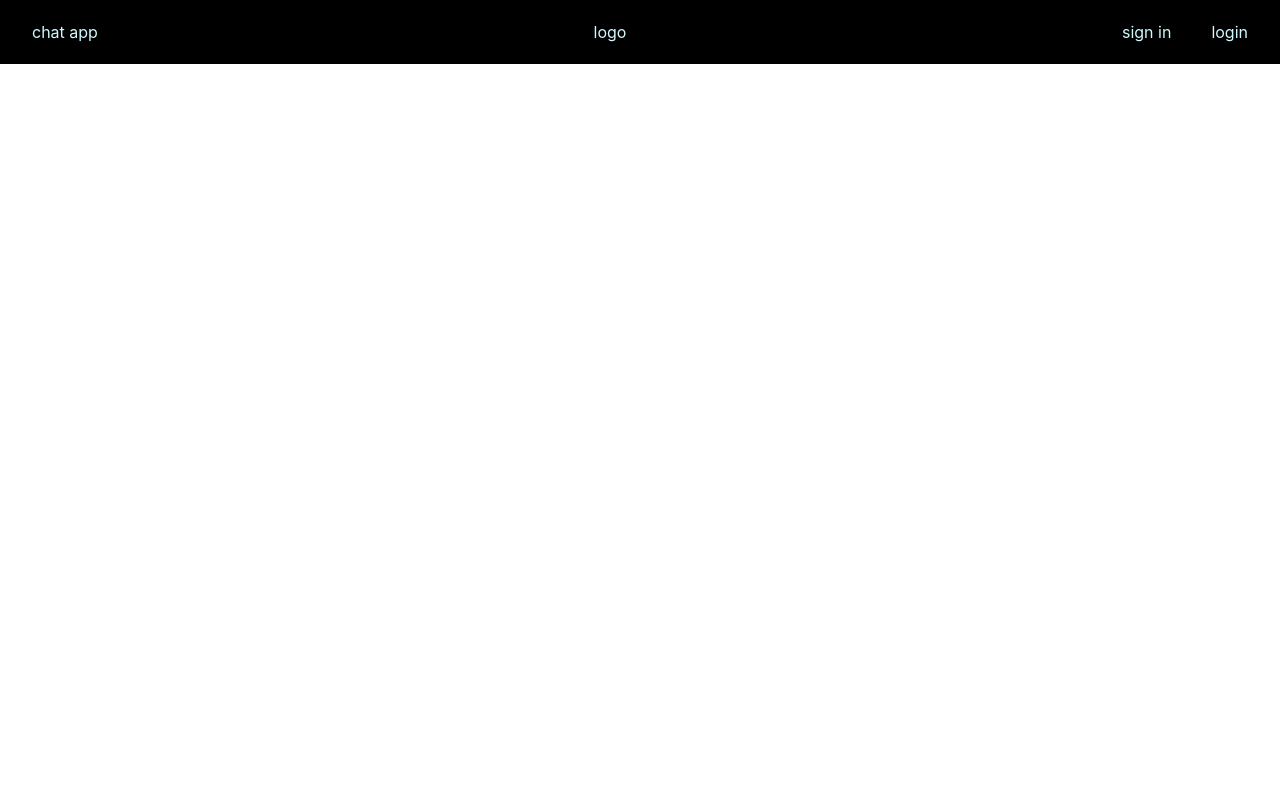
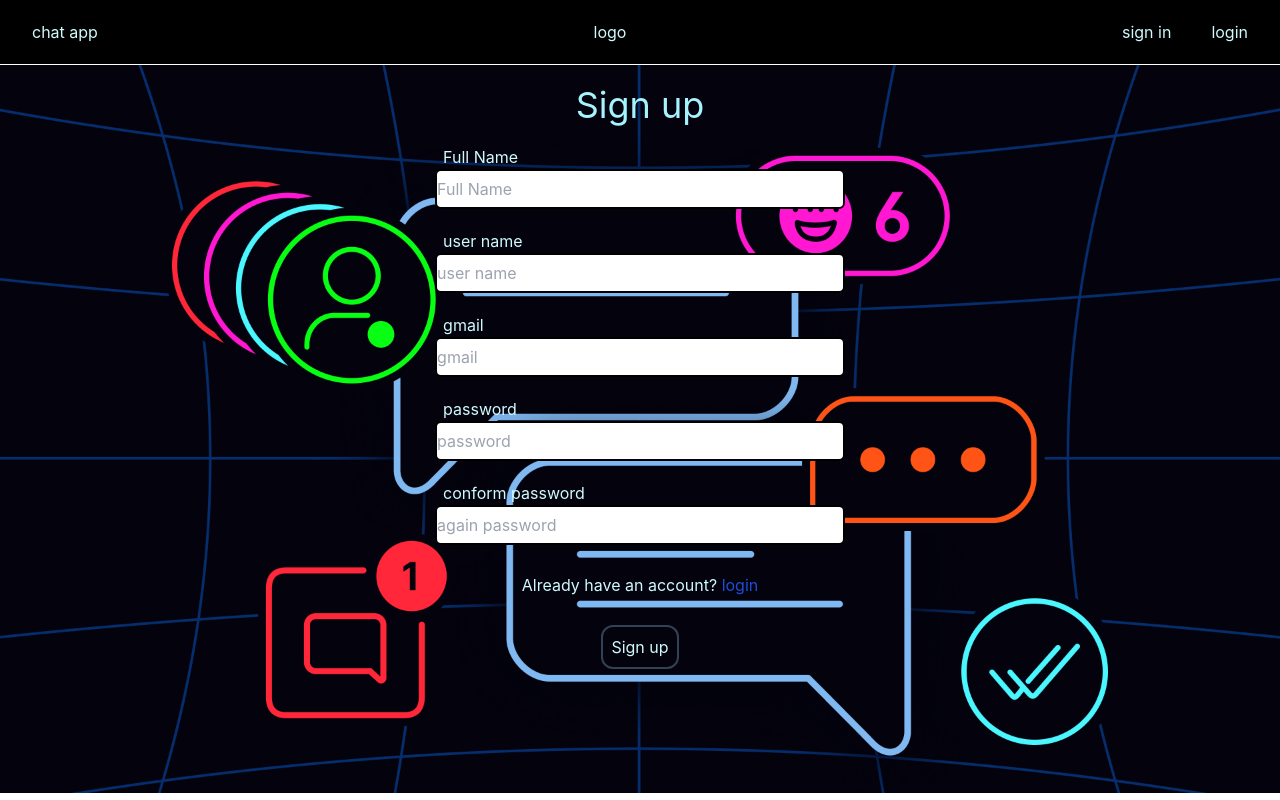
Before and after one commit to Mohit84478/Chat-app, a React (Create React App) app: page / in a window 1280 px wide. Built offline with nearby package versions, Linux system fonts and the light colour scheme.

Commit message:
add sign up and routes

```diff
--- a/src/App.js
+++ /dev/null
@@ -1,12 +0,0 @@
-
-import './App.css';
-
-function App() {
-  return (
-    <div className="App">
-
-    </div>
-  );
-}
-
-export default App;
--- /dev/null
+++ b/src/App.jsx
@@ -0,0 +1,27 @@
+
+import './App.css';
+import Login from './component/Login';
+import Sign from './component/Sign';
+
+function App() {
+  const myStyle = {
+    backgroundImage:
+        "url('chatbg.png')",
+    height: "91vh",
+    marginTop: "1px",
+
+    backgroundSize: "cover",
+    backgroundRepeat: "no-repeat",
+};
+  return (
+    <div className=" " style={myStyle}>
+
+
+     <Sign/>
+
+
+    </div>
+  );
+}
+
+export default App;
--- /dev/null
+++ b/src/component/Login.jsx
@@ -0,0 +1,43 @@
+import React from 'react'
+
+const Login = () => {
+  return (
+    <div className=' flex justify-center'>
+    <form action="" className='flex justify-center flex-col gap-5  mt-5  w-54'>
+    <p className='text-cyan-200 items-center flex justify-center text-4xl'>Sign up </p>
+
+
+       <div>
+          <label className='label p-2'>
+             <span className='text-base label-text text-cyan-100 '>user name</span>
+          </label>
+          <input
+
+
+             className='w-full input input-bordered h-10 border-2 border-black rounded-md'
+             type="text"
+             placeholder='user name' />
+       </div>
+
+       <div>
+          <label className='label p-2'>
+             <span className='text-base label-text text-cyan-100 '>password</span>
+          </label>
+          <input
+
+
+             className='w-full input input-bordered h-10 border-2 border-black rounded-md'
+             type="password"
+             placeholder='password' />
+       </div>
+
+       <p className='text-center my-2 text-cyan-100 '>Already have an account? <a href="/login" className='text-blue-700'>sign up </a></p>
+     <div className='flex justify-center'>
+       <button type='submit' className='   border-2 rounded-xl  p-2 border-slate-700 text-cyan-100 '>login </button>
+     </div>
+    </form>
+ </div>
+  )
+}
+
+export default Login
--- /dev/null
+++ b/src/component/Sign.jsx
@@ -0,0 +1,73 @@
+import React from 'react'
+
+const Sign = () => {
+   return (
+      <div className=' flex justify-center'>
+         <form action="" className='flex justify-center flex-col gap-5  mt-5  w-54'>
+         <p className='text-cyan-200 items-center flex justify-center text-4xl'>Sign up </p>
+
+            <div>
+               <label className='label p-2'>
+                  <span className='text-base label-text text-cyan-100 '>Full Name</span>
+               </label>
+               <input
+
+
+                  className='w-full h-10 border-2 border-black rounded-md'
+                  type="text"
+                  placeholder='Full Name' />
+            </div>
+            <div>
+               <label className='label p-2'>
+                  <span className='text-base label-text text-cyan-100 '>user name</span>
+               </label>
+               <input
+
+
+                  className='w-full input input-bordered h-10 border-2 border-black rounded-md'
+                  type="text"
+                  placeholder='user name' />
+            </div>
+            <div>
+               <label className='label p-2'>
+                  <span className='text-base label-text text-cyan-100 '>gmail</span>
+               </label>
+               <input
+
+
+                  className='w-full input input-bordered h-10 border-2 border-black rounded-md'
+                  type="email"
+                  placeholder='gmail' />
+            </div>
+            <div>
+               <label className='label p-2'>
+                  <span className='text-base label-text text-cyan-100 '>password</span>
+               </label>
+               <input
+
+
+                  className='w-full input input-bordered h-10 border-2 border-black rounded-md'
+                  type="password"
+                  placeholder='password' />
+            </div>
+            <div>
+               <label className='label p-2'>
+                  <span className='text-base label-text text-cyan-100 '>conform password</span>
+               </label>
+               <input
+
+
+                  className='w-full input input-bordered h-10 border-2 border-black rounded-md '
+                  type="password"
+                  placeholder='again password' />
+            </div>
+            <p className='text-center my-2 text-cyan-100 '>Already have an account? <a href="/login" className='text-blue-700'>login  </a></p>
+          <div className='flex justify-center'>
+            <button type='submit' className='   border-2 rounded-xl  p-2 border-slate-700 text-cyan-100 '>Sign up</button>
+          </div>
+         </form>
+      </div>
+   )
+}
+
+export default Sign
--- a/src/index.js
+++ b/src/index.js
@@ -7,8 +7,7 @@ import Header from './component/Header';
 
 const root = ReactDOM.createRoot(document.getElementById('root'));
 root.render(
-  <div>
-
+  <div  >
    <Header/>
     <App />
 
--- a/tailwind.config.js
+++ b/tailwind.config.js
@@ -2,7 +2,9 @@
 module.exports = {
   content: ["./src/**/*.{html,js,jsx}"],
   theme: {
-    extend: {},
+    extend: {
+
+    },
   },
   plugins: [],
 }
```
Also changed, not shown: public/chatbg.png (added).
